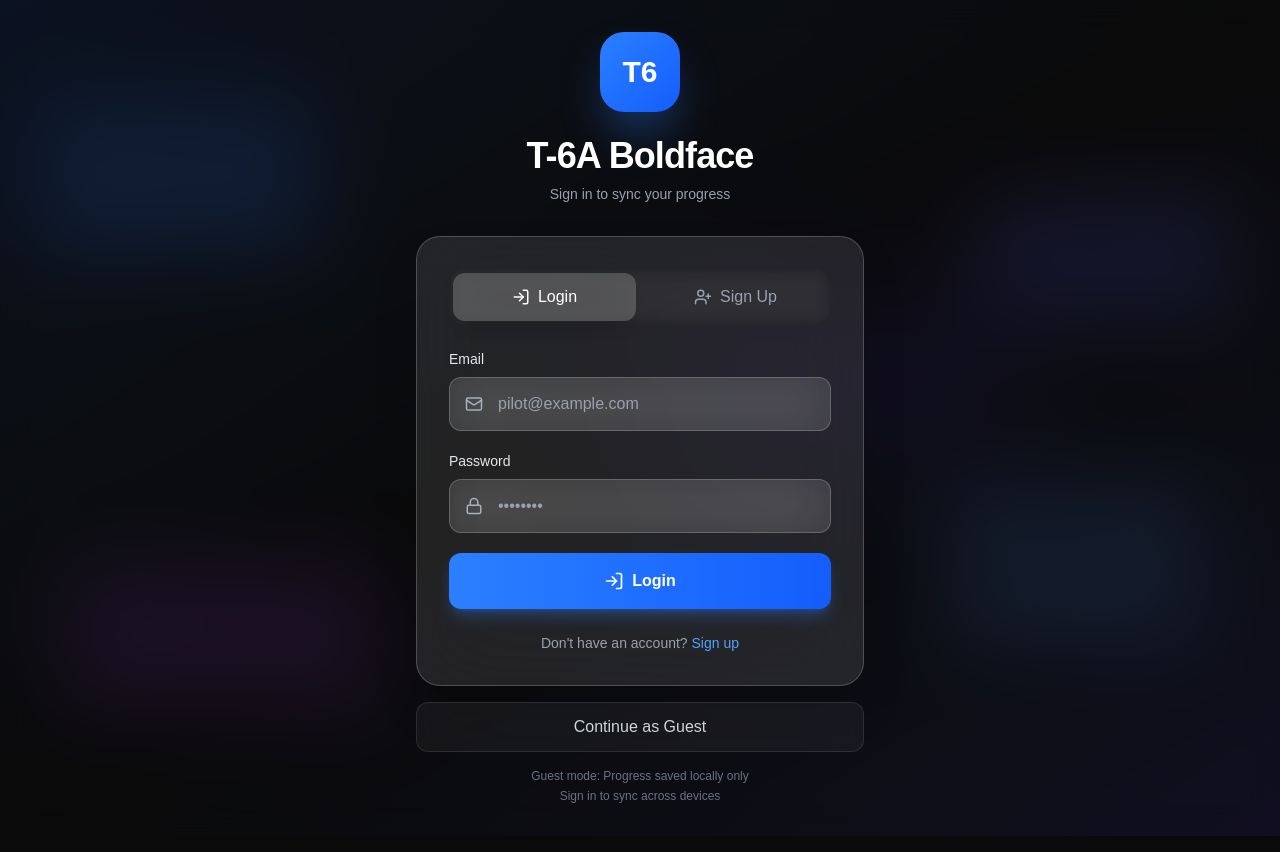
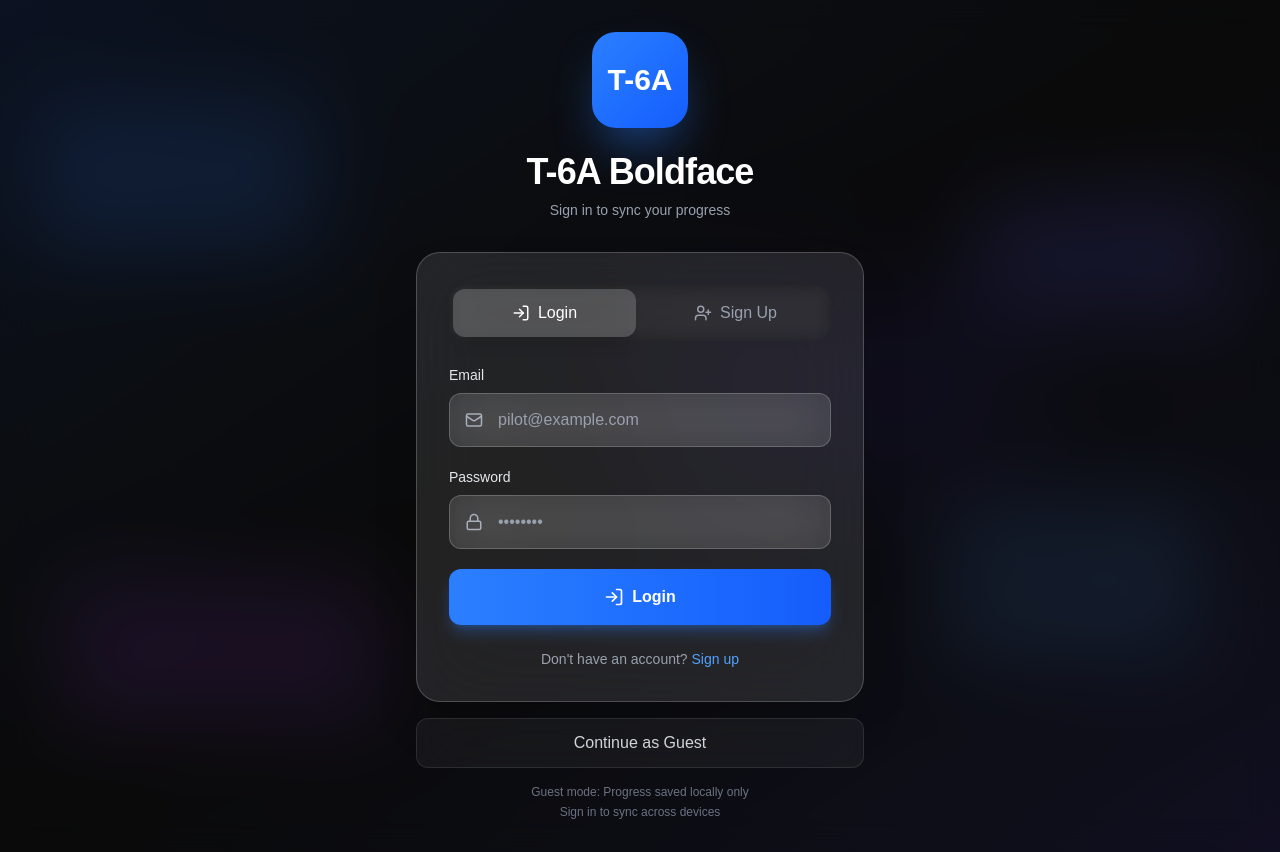
Before and after one commit to ceejwatson/t6a-boldface-study-tool, a Next.js app: page / in a window 1280 px wide. Built offline with nearby package versions, Linux system fonts and the light colour scheme.

Commit message:
Update login logo to show 'T-6A' instead of 'T6'
- Change logo text from T6 to T-6A for accuracy
- Increase logo size from 20x20 to 24x24 for better readability
- Matches official aircraft designation

```diff
--- a/app/components/Auth.js
+++ b/app/components/Auth.js
@@ -89,8 +89,8 @@ export default function Auth({ onAuthSuccess }) {
         <div className="w-full max-w-md">
           {/* Logo/Title */}
           <div className="text-center mb-8 animate-fade-in">
-            <div className="inline-flex items-center justify-center w-20 h-20 bg-gradient-to-br from-blue-500 to-blue-600 rounded-3xl mb-6 shadow-2xl shadow-blue-500/50">
-              <span className="text-3xl font-bold text-white">T6</span>
+            <div className="inline-flex items-center justify-center w-24 h-24 bg-gradient-to-br from-blue-500 to-blue-600 rounded-3xl mb-6 shadow-2xl shadow-blue-500/50">
+              <span className="text-3xl font-bold text-white">T-6A</span>
             </div>
             <h1 className="text-4xl font-bold text-white mb-2 tracking-tight">
               T-6A Boldface
```
